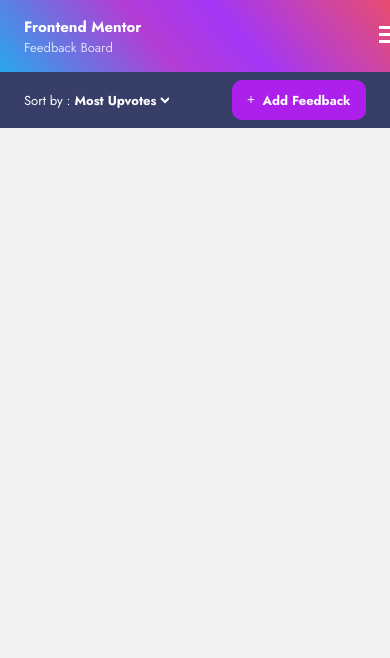
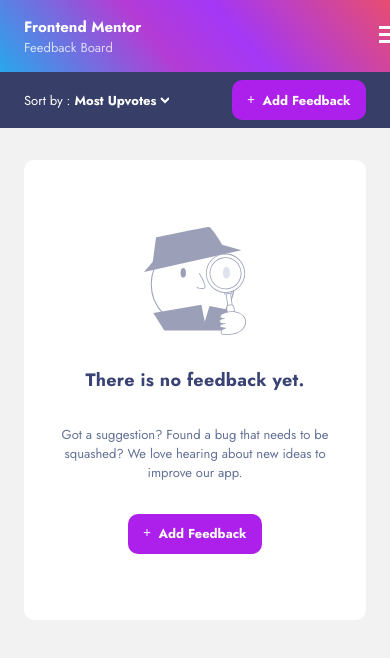
Before and after one commit to MathisHumbert/product-feedback-app, a plain HTML site: page home-page/home-page.html in a window 390 px wide. Drawn offline with Linux system fonts and the light colour scheme.

Commit message:
css for mobile and tablet done, miss some js and home page is done

```diff
--- a/home-page/app.js
+++ b/home-page/app.js
@@ -74,6 +74,19 @@ async function getProductRequests(URL, category, sort) {
 }
 
 function displayProducts(data) {
+  if (data.length === 0) {
+    mainFeedback.innerHTML = `<section class="no-feedback">
+    <img src="../data/assets/suggestions/illustration-empty.svg" alt="logo" class="logo">
+    <h2>There is no feedback yet.</h2>
+    <p>Got a suggestion? Found a bug that needs to be
+    squashed? We love hearing about new ideas to improve our app.</p>
+    <a href="../feedback-edit/feedback-edit.html" class="button1"
+            ><img src=" ../data/assets/shared/icon-plus.svg" alt="" /> Add
+            Feedback</a
+          >
+  </section>`;
+    return;
+  }
   let dataHtml = data
     .map((item) => {
       // destructuring
--- a/home-page/style.css
+++ b/home-page/style.css
@@ -401,6 +401,30 @@ main feedback
   cursor: inherit;
 }
 
+.no-feedback {
+  background: var(--color-white);
+  padding: 4rem 2rem;
+  display: flex;
+  flex-flow: column;
+  align-items: center;
+  justify-content: center;
+  gap: 2rem;
+  text-align: center;
+  border-radius: 10px;
+  height: 460px;
+}
+
+.no-feedback h2 {
+  color: var(--color-dark-grey);
+  font-size: 18px;
+  letter-spacing: 0.25px;
+}
+
+.no-feedback p {
+  font-size: 13px;
+  color: var(--color-grey);
+  max-width: 410px;
+}
 /*
 sidebar
 */
@@ -585,6 +609,24 @@ media screen tablet
   .questions p {
     font-size: 16px;
   }
+
+  .no-feedback {
+    height: 600px;
+  }
+
+  .no-feedback .logo {
+    width: 130px;
+    height: 137px;
+  }
+
+  .no-feedback h2 {
+    font-size: 24px;
+    letter-spacing: 0.33px;
+  }
+
+  .no-feedback p {
+    font-size: 16px;
+  }
 }
 
 /* overflow */
```
Also changed, not shown: feedback-edit/feedback-edit.html (+1 -0 lines), home-page/home-page.html (+0 -5 lines).
